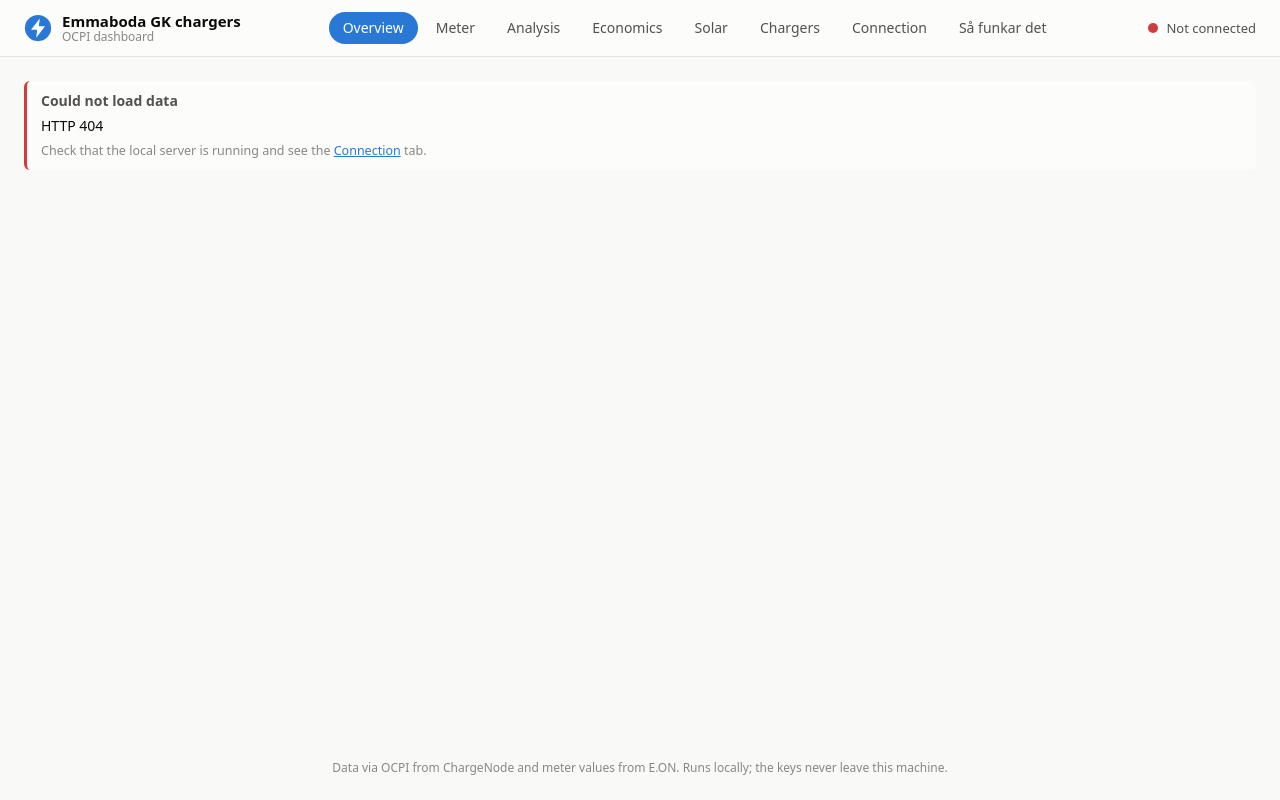
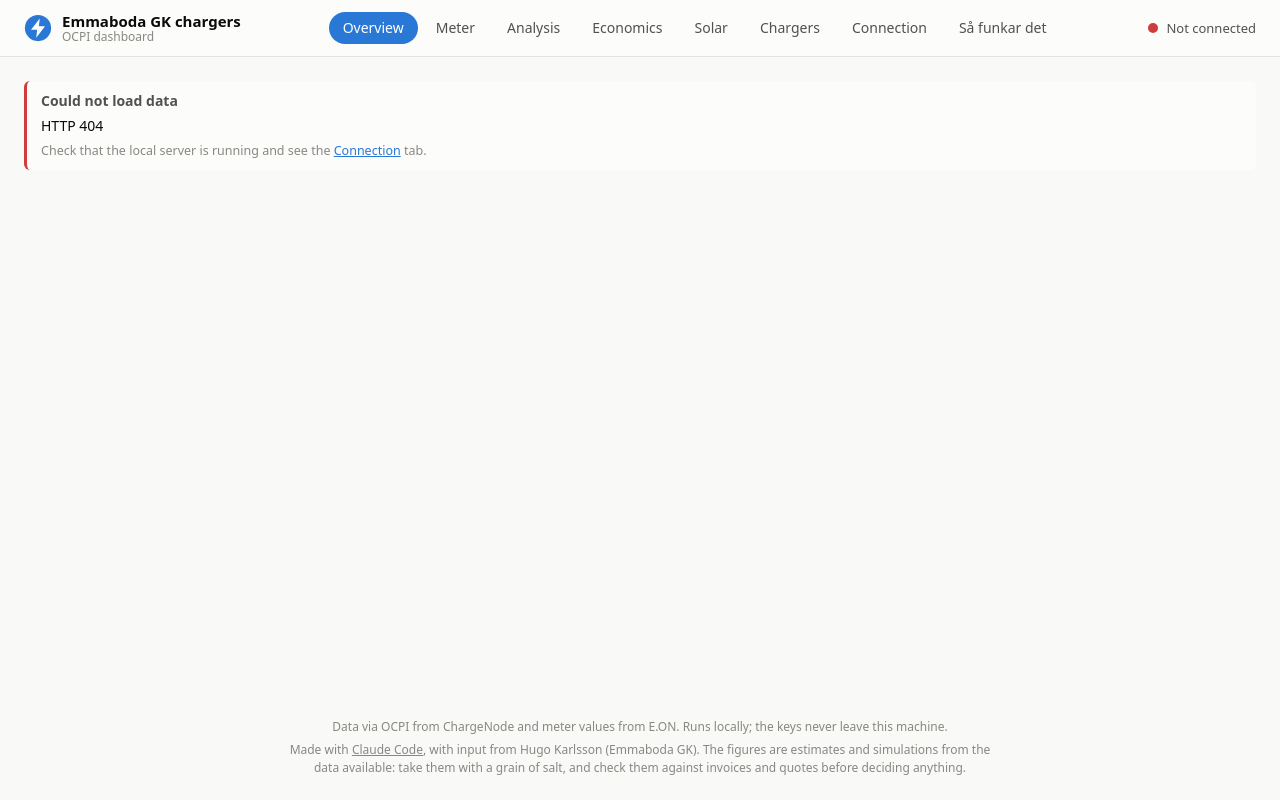
Before and after one commit to HuggeK/emmaboda-gk-ocpi-dashboard, a website: page public/index.html in a window 1280 px wide. Drawn offline with Linux system fonts and the light colour scheme; no server answers.

Commit message:
Footer: made with Claude Code with input from Hugo Karlsson; figures are estimates (#33)
Co-authored-by: Claude Opus 5.5 <noreply@anthropic.com>

```diff
--- a/public/index.html
+++ b/public/index.html
@@ -59,6 +59,7 @@
 
   <footer class="footer">
     <span>Data via OCPI from ChargeNode and meter values from E.ON. Runs locally; the keys never leave this machine.</span>
+    <p class="footer-credit">Made with <a href="https://claude.com/claude-code" target="_blank" rel="noopener">Claude Code</a>, with input from Hugo Karlsson (Emmaboda GK). The figures are estimates and simulations from the data available: take them with a grain of salt, and check them against invoices and quotes before deciding anything.</p>
   </footer>
 
   <div id="tooltip" class="tooltip" role="tooltip" hidden></div>
--- a/public/styles.css
+++ b/public/styles.css
@@ -128,6 +128,8 @@ main { flex: 1; width: 100%; max-width: 1240px; margin: 0 auto; padding: 24px; }
 .view-head .spacer { flex: 1; }
 .subtle { color: var(--muted); font-size: 12.5px; }
 .footer { color: var(--muted); font-size: 12px; text-align: center; padding: 16px 24px 24px; }
+.footer-credit { margin: 6px auto 0; max-width: 720px; }
+.footer-credit a { color: inherit; }
 
 .card {
   background: var(--surface);
```
